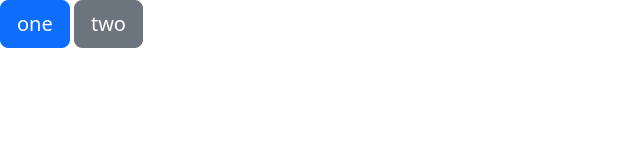
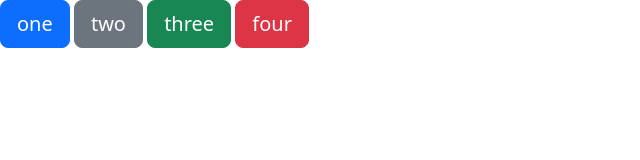
Before and after one commit to isoyasin/bootsrap, a plain HTML site: page index.html in a window 1280 px wide. Shown: the whole page, without its empty margins (0-640 px from the left). Drawn offline with nearby package versions, Linux system fonts and the light colour scheme.

Commit message:
add project button (three) (four)

```diff
--- a/index.html
+++ b/index.html
@@ -12,7 +12,8 @@
 <body>
 <button type="button" class="btn btn-primary btn-lg">one</button>
  <button type="button" class="btn btn-secondary btn-lg">two</button>
-
+ <button type="button" class="btn btn-success btn-lg">three</button>
+<button type="button" class="btn btn-danger btn-lg">four</button>
 
 
 
```
